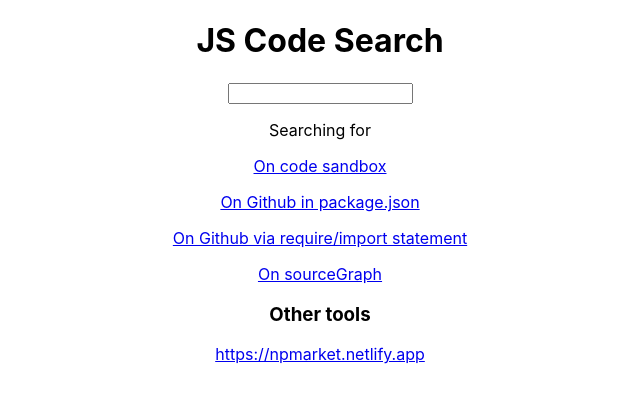
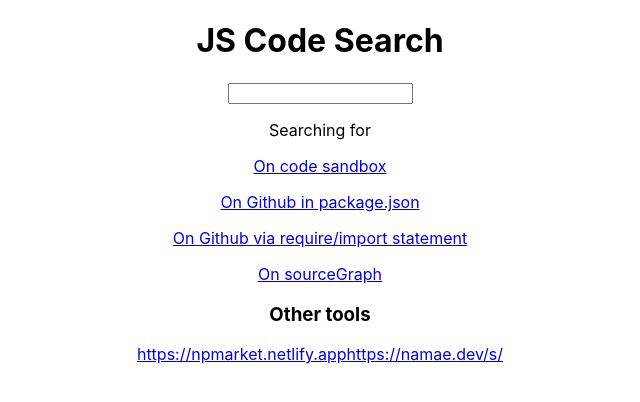
Before and after one commit to DavidWells/js-code-search, a React (Create React App) app: page / in a window 1280 px wide. Shown: the top 402 px of the page, without its empty margins (320-960 px from the left). Built offline with nearby package versions, Linux system fonts and the light colour scheme.

Commit message:
add links

```diff
--- a/src/App.js
+++ b/src/App.js
@@ -37,7 +37,8 @@
       </p>
       <div>
         <h3>Other tools</h3>
-        <a href='https://npmarket.netlify.app'>https://npmarket.netlify.app</a>
+        <a href={`https://npmarket.netlify.app/?q=${word}&from=0`}>https://npmarket.netlify.app</a>
+        <a href={`https://namae.dev/s/${word}`}>https://namae.dev/s/{word}</a>
       </div>
     </div>
   )
```
